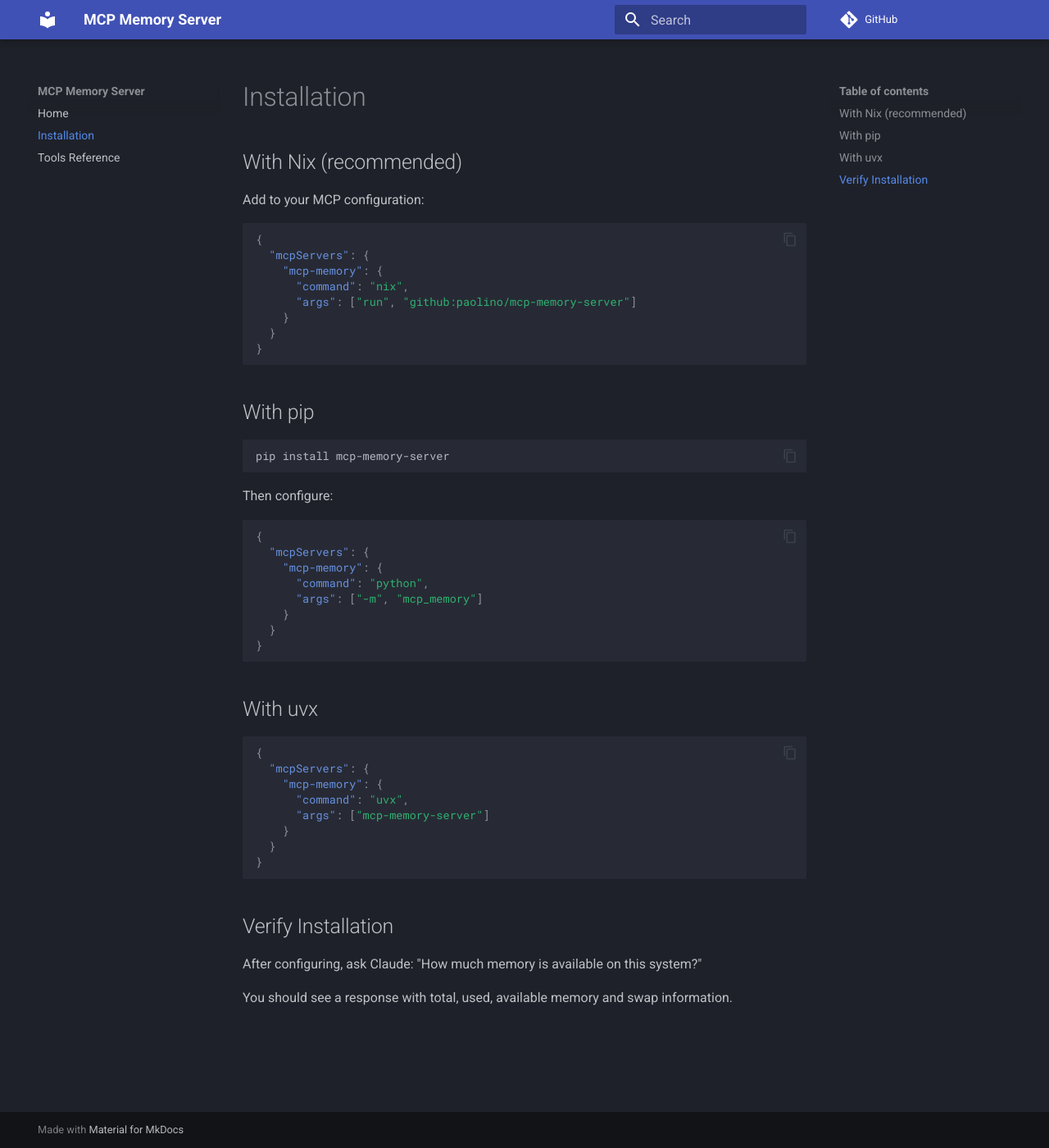
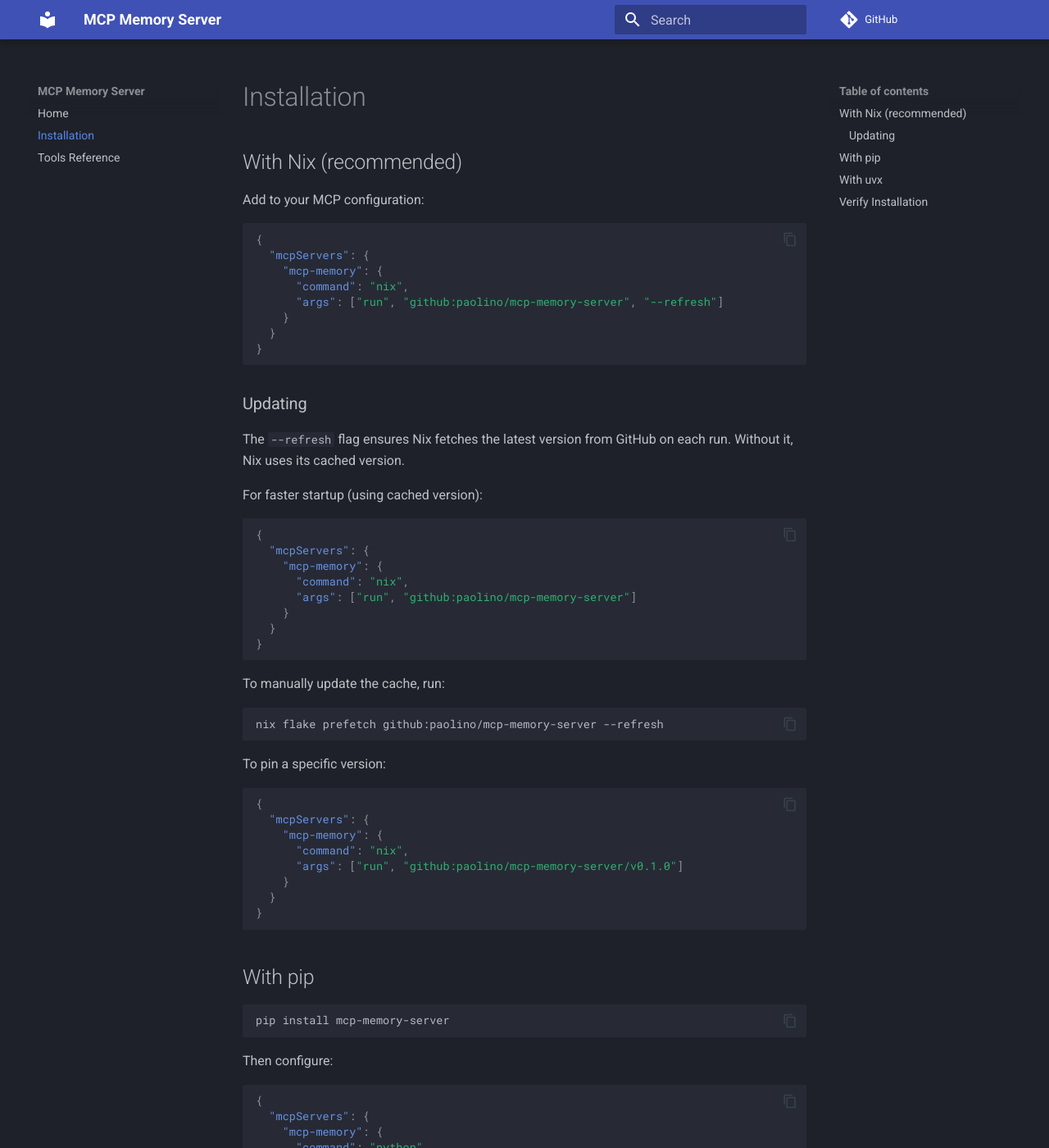
Before and after one commit to paolino/mcp-memory-server, an MkDocs documentation site: the page built from docs/installation.md, in a window 1280 px wide and 1400 px high. Shown: the whole window at 82% size. Built offline with MkDocs 1.6.1 and Material for MkDocs 9.7.7, drawn with Linux system fonts in a browser that asks for light colours; comment, search, counter and statistics services are not loaded.

Commit message:
docs: add Nix refresh instructions

````diff
--- a/docs/installation.md
+++ b/docs/installation.md
@@ -9,7 +9,43 @@
   "mcpServers": {
     "mcp-memory": {
       "command": "nix",
+      "args": ["run", "github:paolino/mcp-memory-server", "--refresh"]
+    }
+  }
+}
+```
+
+### Updating
+
+The `--refresh` flag ensures Nix fetches the latest version from GitHub on each run. Without it, Nix uses its cached version.
+
+For faster startup (using cached version):
+
+```json
+{
+  "mcpServers": {
+    "mcp-memory": {
+      "command": "nix",
       "args": ["run", "github:paolino/mcp-memory-server"]
+    }
+  }
+}
+```
+
+To manually update the cache, run:
+
+```bash
+nix flake prefetch github:paolino/mcp-memory-server --refresh
+```
+
+To pin a specific version:
+
+```json
+{
+  "mcpServers": {
+    "mcp-memory": {
+      "command": "nix",
+      "args": ["run", "github:paolino/mcp-memory-server/v0.1.0"]
     }
   }
 }
````
Also changed, not shown: README.md (+3 -1 lines).
